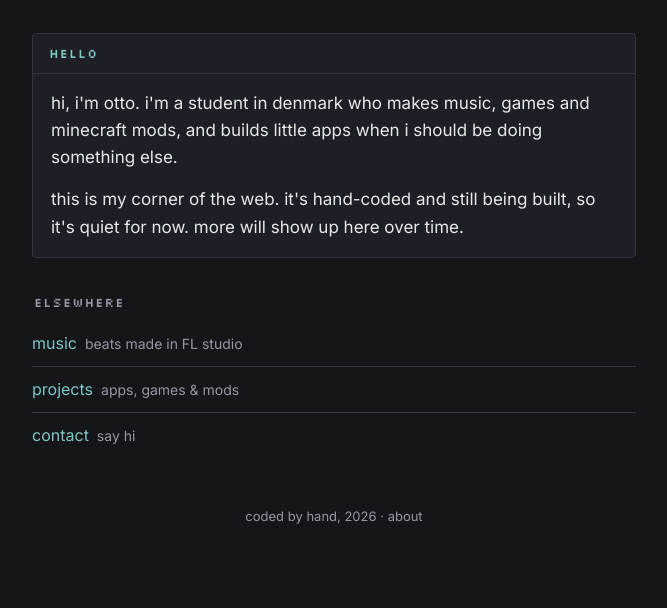
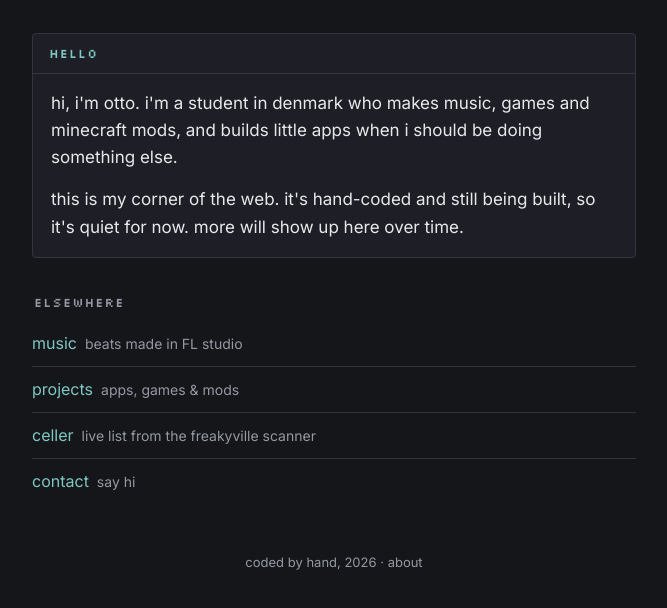
Before and after one commit to otto-BigO/ottomansfield, a plain HTML site: page index.html in a window 1280 px wide. Shown: the part 168-776 px from the top of the page, without its empty margins (306-973 px from the left). Drawn offline with Linux system fonts and the light colour scheme.

Commit message:
Link the celler page from the homepage

```diff
--- a/index.html
+++ b/index.html
@@ -64,6 +64,7 @@
     <ul class="links">
       <li><a href="/pages/music.html">music</a><span class="label">beats made in FL studio</span></li>
       <li><a href="/pages/projects.html">projects</a><span class="label">apps, games &amp; mods</span></li>
+      <li><a href="/pages/celler.html">celler</a><span class="label">live list from the freakyville scanner</span></li>
       <li><a href="mailto:skibidiotto@gmail.com">contact</a><span class="label">say hi</span></li>
     </ul>
 
```
